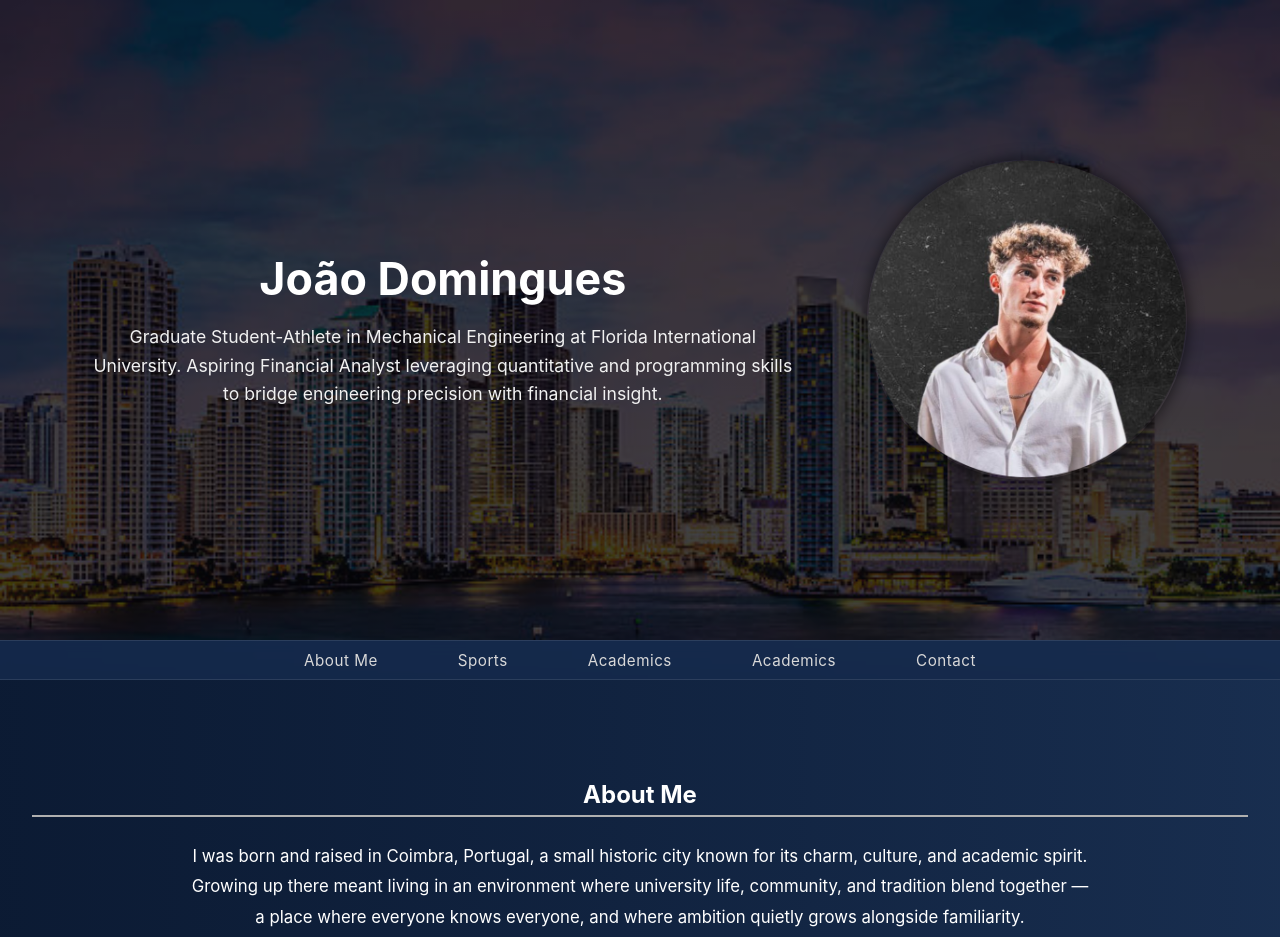
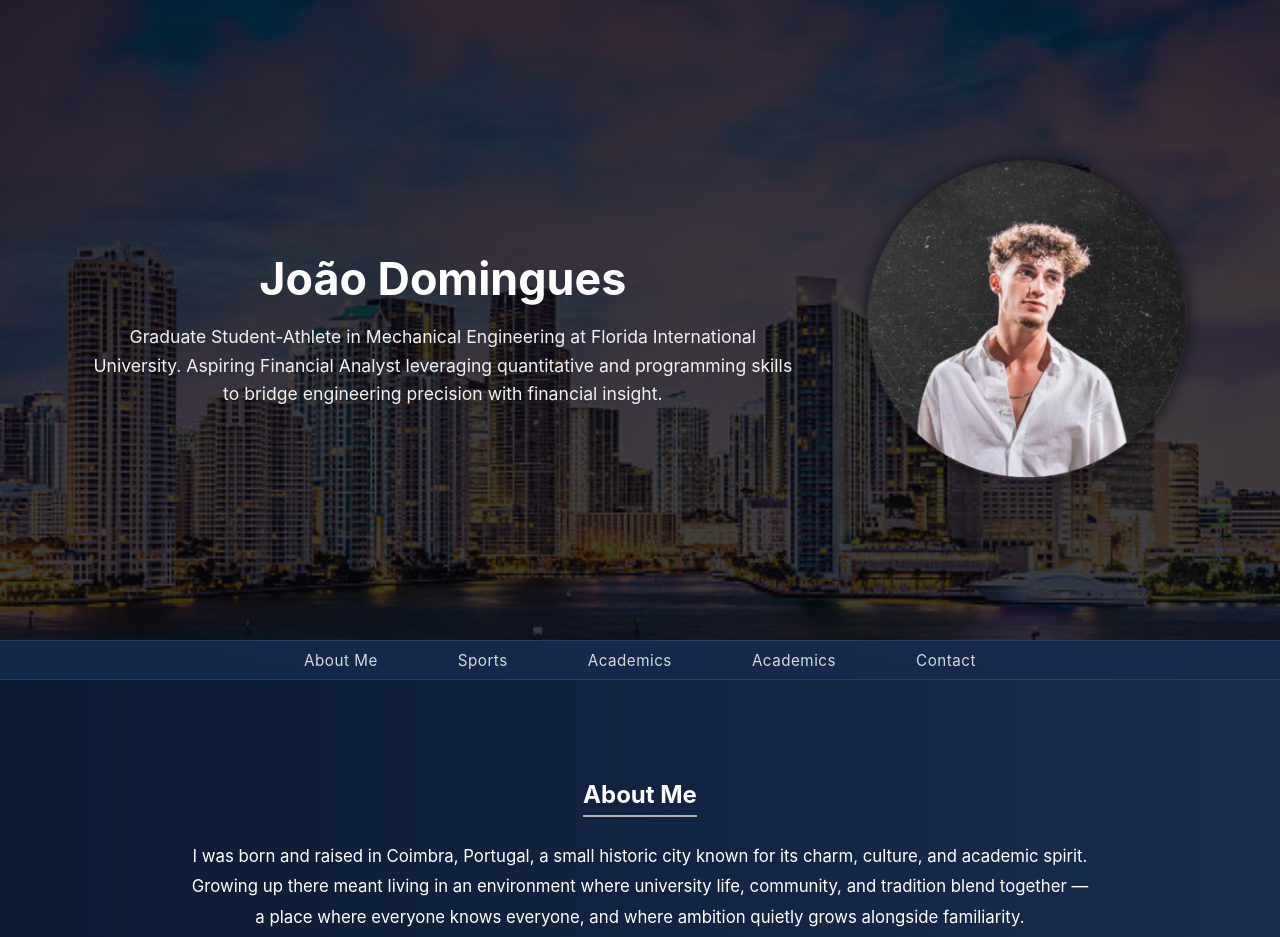
Before and after one commit to joaodomingues18/joao_domingues_portfolio, a React (Create React App) app: page / in a window 1280 px wide. Shown: the top 937 px of the page. Built offline with nearby package versions, Linux system fonts and the light colour scheme.

Commit message:
Updated About Me and Sports sections

```diff
--- a/src/App.css
+++ b/src/App.css
@@ -106,7 +106,7 @@ section {
 
 section h2 {
   border-bottom: 2px solid #b0b0b0;
-  display: block;
+  display: inline-block;
   margin-bottom: 1.5rem;
   padding-bottom: 6px;
   color: #ffffff;
```
